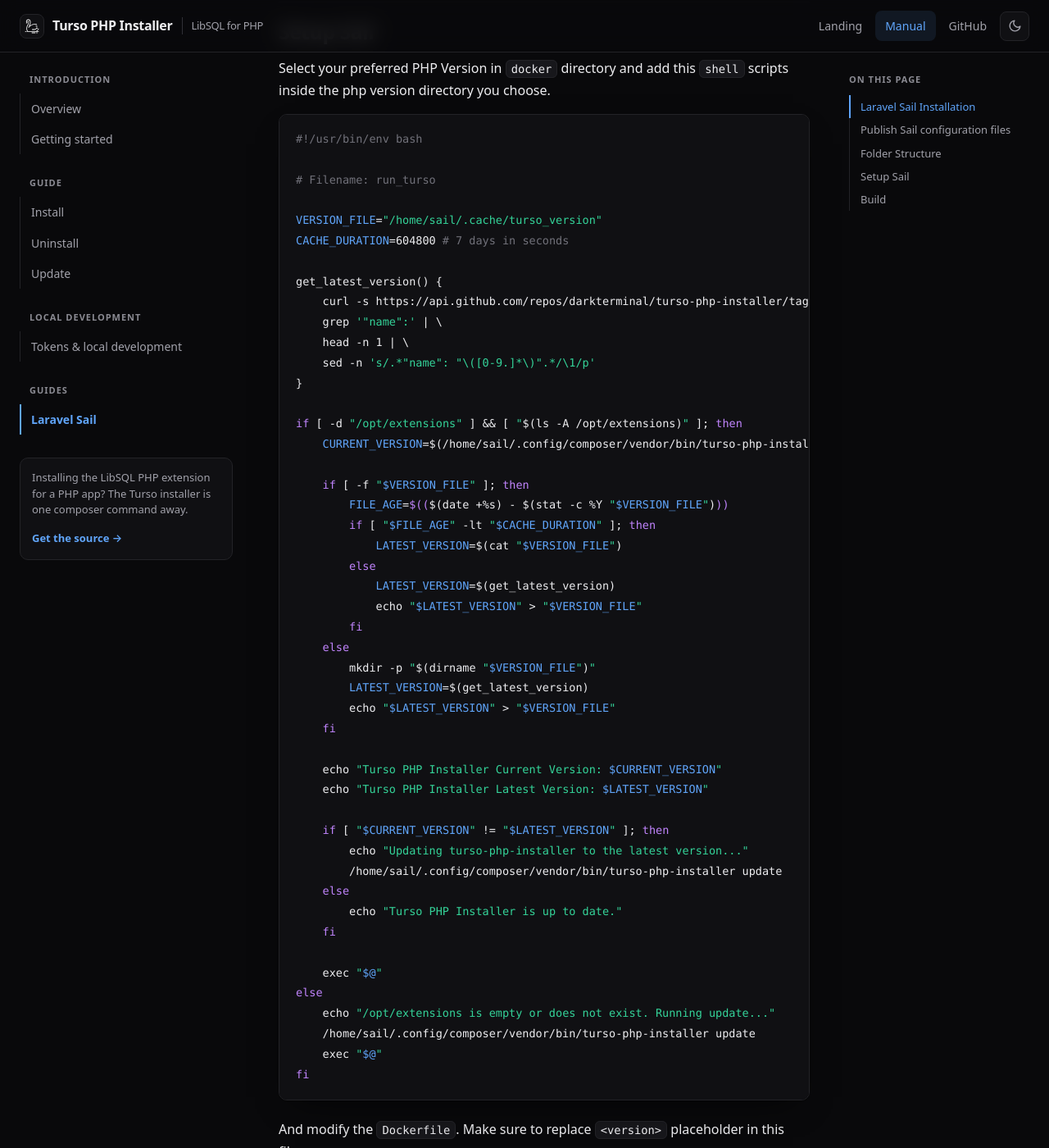
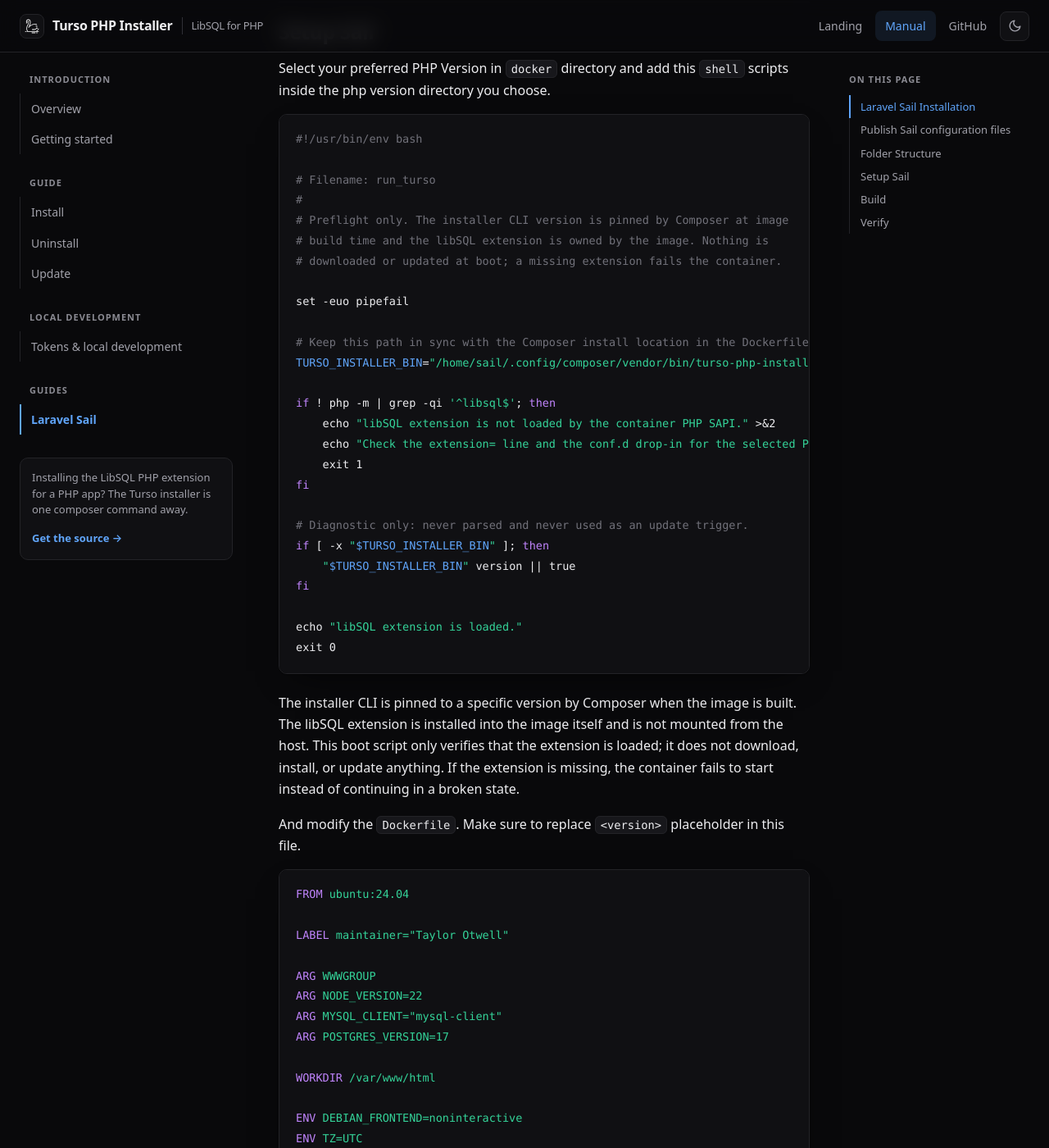
Before and after one commit to darkterminal/turso-php-installer, a Jekyll site: the page built from docs/user-manual/laravel-sail.md, in a window 1280 px wide and 1400 px high, scrolled down 1345 px. Shown: the whole window at 82% size. Built offline with Jekyll 4.4.1, drawn with Linux system fonts in a browser that asks for light colours; some of the changed text lies outside the part shown.

Commit message:
Plan 002 — Replace the broken version gate with a fail-hard extension preflight
Closes #13 — plans/002-sail-preflight.md

````diff
--- a/docs/user-manual/laravel-sail.md
+++ b/docs/user-manual/laravel-sail.md
@@ -46,51 +46,36 @@ Select your preferred PHP Version in `docker` directory and add this `shell` scr
 #!/usr/bin/env bash
 
 # Filename: run_turso
+#
+# Preflight only. The installer CLI version is pinned by Composer at image
+# build time and the libSQL extension is owned by the image. Nothing is
+# downloaded or updated at boot; a missing extension fails the container.
 
-VERSION_FILE="/home/sail/.cache/turso_version"
-CACHE_DURATION=604800 # 7 days in seconds
+set -euo pipefail
 
-get_latest_version() {
-    curl -s https://api.github.com/repos/darkterminal/turso-php-installer/tags | \
-    grep '"name":' | \
-    head -n 1 | \
-    sed -n 's/.*"name": "\([0-9.]*\)".*/\1/p'
-}
+# Keep this path in sync with the Composer install location in the Dockerfile.
+TURSO_INSTALLER_BIN="/home/sail/.config/composer/vendor/bin/turso-php-installer"
 
-if [ -d "/opt/extensions" ] && [ "$(ls -A /opt/extensions)" ]; then
-    CURRENT_VERSION=$(/home/sail/.config/composer/vendor/bin/turso-php-installer | head -n 2 | sed -n 's/.*turso-php-installer[[:space:]]*\([0-9.]*\).*/\1/p')
+if ! php -m | grep -qi '^libsql$'; then
+    echo "libSQL extension is not loaded by the container PHP SAPI." >&2
+    echo "Check the extension= line and the conf.d drop-in for the selected PHP version." >&2
+    exit 1
+fi
 
-    if [ -f "$VERSION_FILE" ]; then
-        FILE_AGE=$(($(date +%s) - $(stat -c %Y "$VERSION_FILE")))
-        if [ "$FILE_AGE" -lt "$CACHE_DURATION" ]; then
-            LATEST_VERSION=$(cat "$VERSION_FILE")
-        else
-            LATEST_VERSION=$(get_latest_version)
-            echo "$LATEST_VERSION" > "$VERSION_FILE"
-        fi
-    else
-        mkdir -p "$(dirname "$VERSION_FILE")"
-        LATEST_VERSION=$(get_latest_version)
-        echo "$LATEST_VERSION" > "$VERSION_FILE"
-    fi
+# Diagnostic only: never parsed and never used as an update trigger.
+if [ -x "$TURSO_INSTALLER_BIN" ]; then
+    "$TURSO_INSTALLER_BIN" version || true
+fi
 
-    echo "Turso PHP Installer Current Version: $CURRENT_VERSION"
-    echo "Turso PHP Installer Latest Version: $LATEST_VERSION"
+echo "libSQL extension is loaded."
+exit 0
+```
 
-    if [ "$CURRENT_VERSION" != "$LATEST_VERSION" ]; then
-        echo "Updating turso-php-installer to the latest version..."
-        /home/sail/.config/composer/vendor/bin/turso-php-installer update
-    else
-        echo "Turso PHP Installer is up to date."
-    fi
-
-    exec "$@"
-else
-    echo "/opt/extensions is empty or does not exist. Running update..."
-    /home/sail/.config/composer/vendor/bin/turso-php-installer update
-    exec "$@"
-fi
-```
+The installer CLI is pinned to a specific version by Composer when the image is
+built. The libSQL extension is installed into the image itself and is not
+mounted from the host. This boot script only verifies that the extension is
+loaded; it does not download, install, or update anything. If the extension is
+missing, the container fails to start instead of continuing in a broken state.
 
 And modify the `Dockerfile`. Make sure to replace `<version>` placeholder in this file.
 ```dockerfile
@@ -216,3 +201,15 @@ Let's sailing!
 sail build --no-cache
 sail up
 ```
+
+## Verify
+
+After the container is up, confirm the extension is loaded by the PHP CLI SAPI:
+
+```bash
+sail exec laravel.test php -m | grep libsql
+```
+
+Other SAPIs in the container (for example php-fpm) read their own `conf.d`
+directories and must be checked separately. The boot preflight above protects
+the CLI SAPI only.
````
